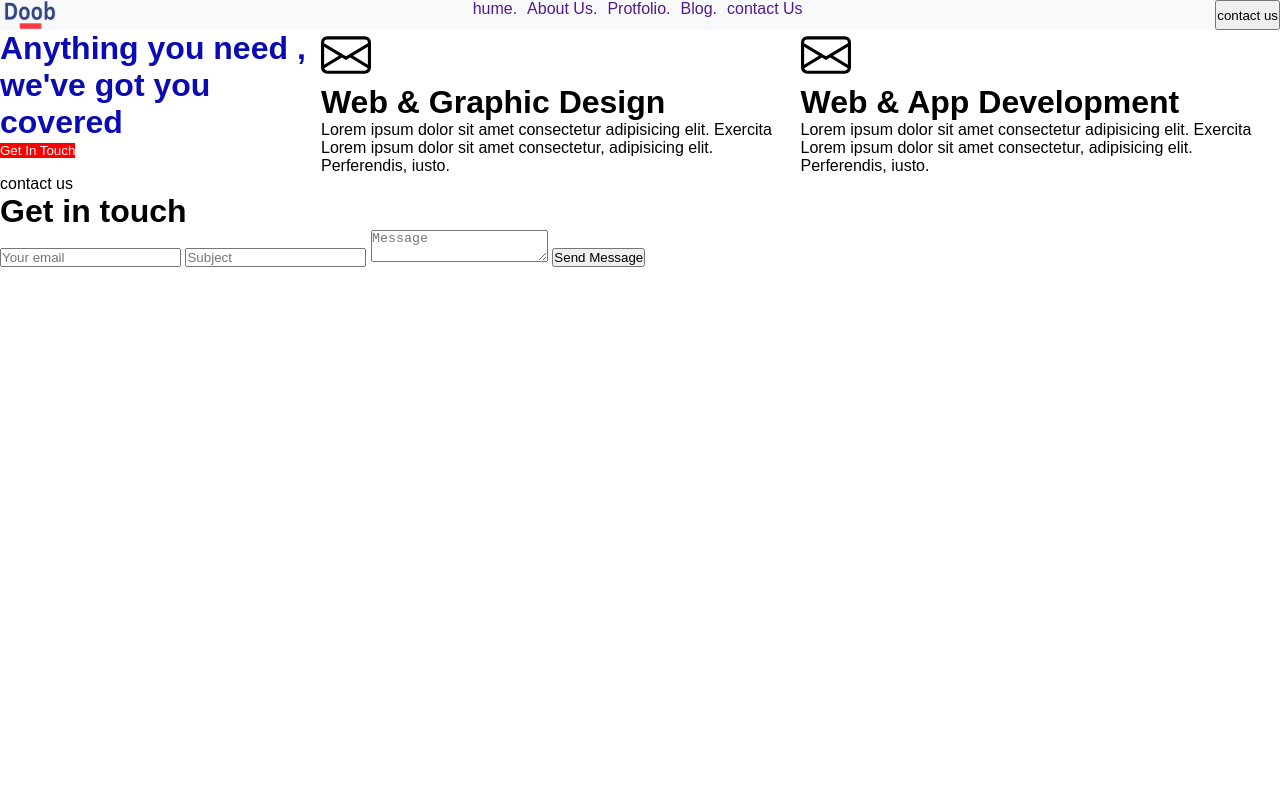
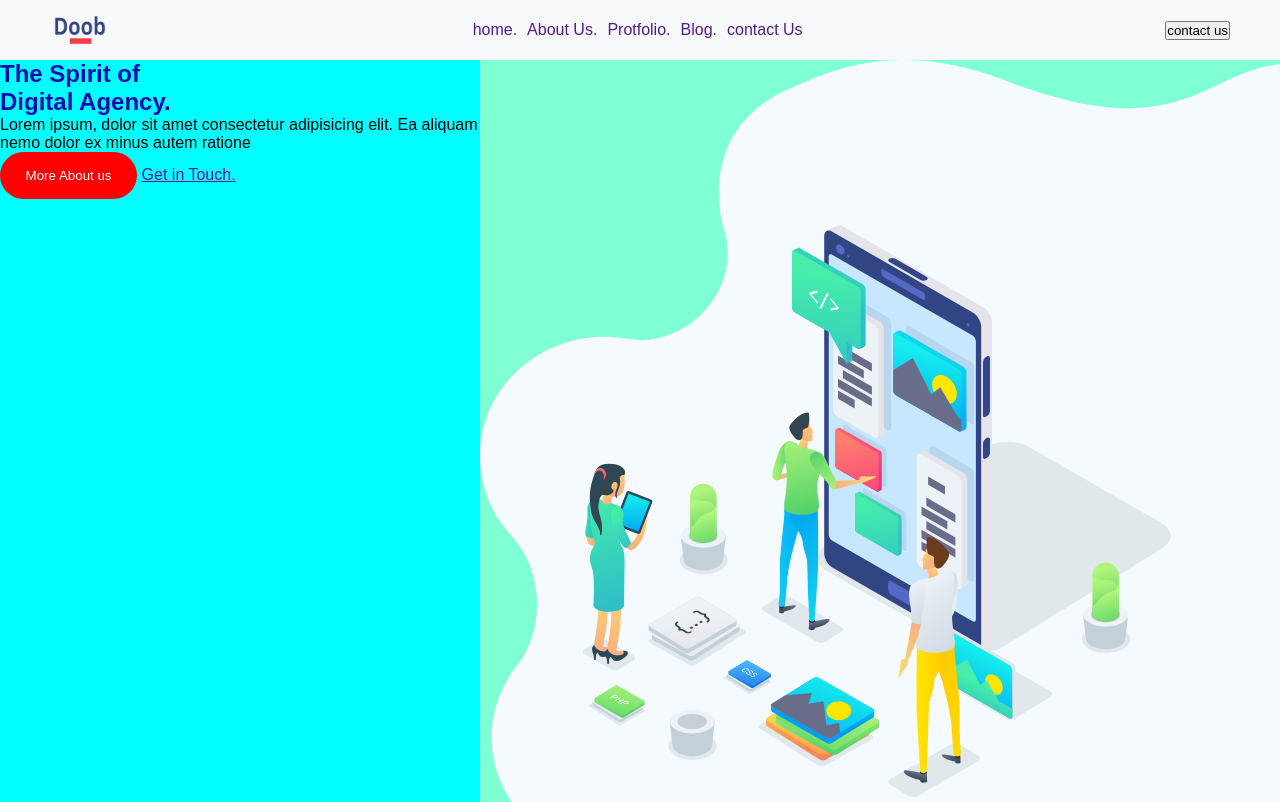
Before and after one commit to ImyMek1/TeamProject, a plain HTML site: page index.html in a window 1280 px wide. Shown: the top 802 px of the page. Drawn offline with Linux system fonts and the light colour scheme.

Commit message:
nav-first-section

```diff
--- a/Public/css/app.css
+++ b/Public/css/app.css
@@ -7,6 +7,9 @@ nav{
     background-color: #f8f9fa;
     display: flex;
     justify-content: space-between;
+    align-items: center;
+    height: 60px;
+    padding: 30px 50px;
 
 }
 .link{
@@ -15,6 +18,26 @@ nav{
 }
 .link a{
     text-decoration: none;
+}
+.sect1{
+    display: flex;
+    background-color: aquamarine;
+    height: 800px;
+    alignment-baseline: alphabetic;
+}
+.part1{
+    height: 800px;
+    background-color: aqua;
+}
+.part1 h1{
+    color: rgba(6, 6, 178, 0.982);
+}
+.part1 button{
+    background-color: red;
+    color: white;
+    border: none;
+    padding: 2vh 2vw;
+    border-radius: 50px;
 }
 body{
     font-family: Arial, Helvetica, sans-serif;
--- a/index.html
+++ b/index.html
@@ -1,5 +1,6 @@
 <!DOCTYPE html>
 <html lang="en">
+
 <head>
     <meta charset="UTF-8">
     <meta name="viewport" content="width=device-width, initial-scale=1.0">
@@ -7,12 +8,14 @@
     <link rel="stylesheet" href="./Public/css/app.css">
     <title>Doop</title>
 </head>
+
 <body>
 
     <nav>
         <img src="./Public/img/logo_doob.png" alt="" width="60px" height="30px">
+
         <div class="link">
-        <a href="">hume.</a>
+            <a href="">home.</a>
             <a href="">About Us.</a>
             <a href="">Protfolio.</a>
             <a href="">Blog.</a>
@@ -20,7 +23,21 @@
         </div>
         <button>contact us</button>
     </nav>
+    <section class="sect1">
 
+        <div class="part1">
+            <h1>The Spirit of </h1>
+            <h1>Digital Agency.</h1>
+            <p>
+                Lorem ipsum, dolor sit amet consectetur adipisicing elit. Ea aliquam nemo dolor ex minus autem ratione
+            </p>
+            <button>More About us</button>
+            <a href="">Get in Touch.</a>
+        </div>
+        <div class="img">
+            <img src="./Public/img/hero.svg" alt="" width="800px">
+        </div>
+    </section>
     <div class="about">
 
         <div class="left">
@@ -29,8 +46,8 @@
         </div>
 
         <div class="card">
-                <svg xmlns="http://www.w3.org/2000/svg" width="50" height="50" fill="currentColor"
-                    class="bi bi-envelope" viewBox="0 0 16 16">
+            <svg xmlns="http://www.w3.org/2000/svg" width="50" height="50" fill="currentColor" class="bi bi-envelope"
+                viewBox="0 0 16 16">
                 <path
                     d="M0 4a2 2 0 0 1 2-2h12a2 2 0 0 1 2 2v8a2 2 0 0 1-2 2H2a2 2 0 0 1-2-2zm2-1a1 1 0 0 0-1 1v.217l7 4.2 7-4.2V4a1 1 0 0 0-1-1zm13 2.383-4.708 2.825L15 11.105zm-.034 6.876-5.64-3.471L8 9.583l-1.326-.795-5.64 3.47A1 1 0 0 0 2 13h12a1 1 0 0 0 .966-.741M1 11.105l4.708-2.897L1 5.383z" />
             </svg>
@@ -45,8 +62,8 @@
 
 
         <div class="card">
-                <svg xmlns="http://www.w3.org/2000/svg" width="50" height="50" fill="currentColor"
-                    class="bi bi-envelope" viewBox="0 0 16 16">
+            <svg xmlns="http://www.w3.org/2000/svg" width="50" height="50" fill="currentColor" class="bi bi-envelope"
+                viewBox="0 0 16 16">
                 <path
                     d="M0 4a2 2 0 0 1 2-2h12a2 2 0 0 1 2 2v8a2 2 0 0 1-2 2H2a2 2 0 0 1-2-2zm2-1a1 1 0 0 0-1 1v.217l7 4.2 7-4.2V4a1 1 0 0 0-1-1zm13 2.383-4.708 2.825L15 11.105zm-.034 6.876-5.64-3.471L8 9.583l-1.326-.795-5.64 3.47A1 1 0 0 0 2 13h12a1 1 0 0 0 .966-.741M1 11.105l4.708-2.897L1 5.383z" />
             </svg>
@@ -76,4 +93,5 @@
     </div>
 
 </body>
+
 </html>
```
Also changed, not shown: Public/img/hero.svg (added), Public/img/technology-flat-illustration-254.jpg (added). Lines whose indentation alone changed are shown as unchanged.
